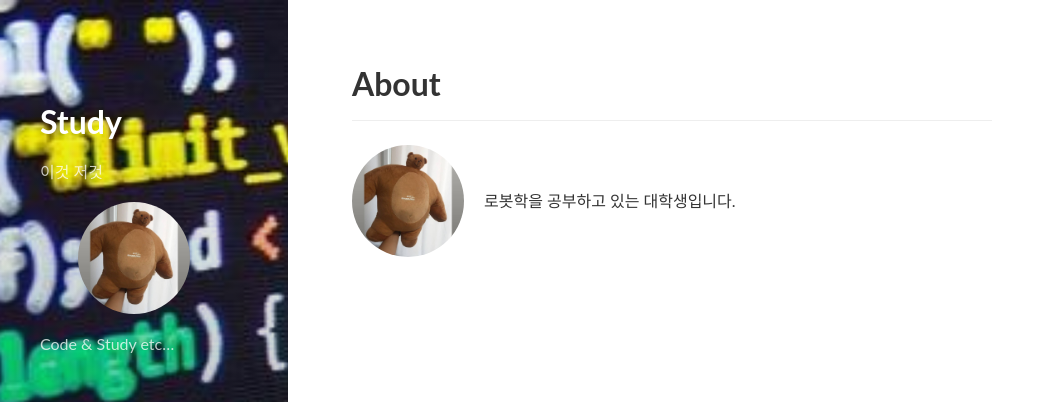
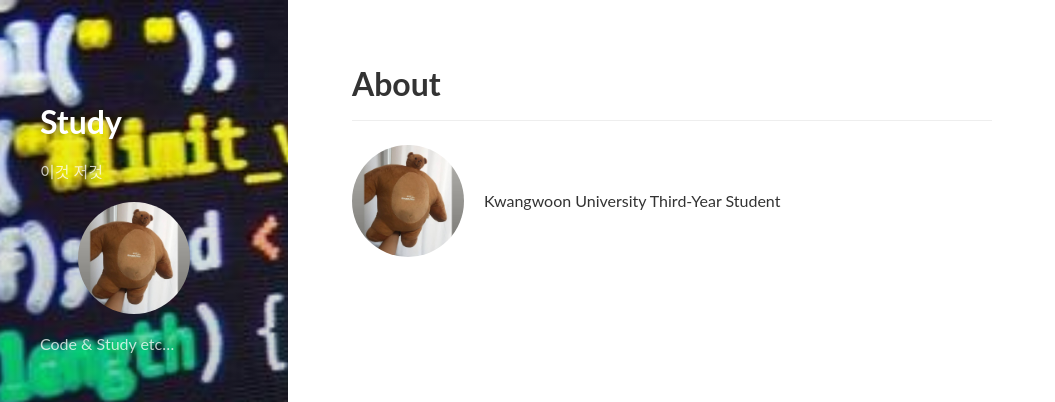
Before and after one commit to ekgus2222/ekgus2222.github.io, a Jekyll site: the page built from index.md, in a window 1280 px wide and 900 px high. Shown: the top 402 px of the window, without its empty margins (0-1055 px from the left). Built offline with Jekyll 4.4.1, drawn with Linux system fonts in a browser that asks for light colours; nearby versions of some CDN libraries.

Commit message:
Update authors.yml

```diff
--- a/_data/authors.yml
+++ b/_data/authors.yml
@@ -9,7 +9,7 @@ vvs:
   # Markdown enabled, can use multiple paragraphs (enabled by `|`)
   # 자기 소개
   about:             |
-    로봇학을 공부하고 있는 대학생입니다.
+    Kwangwoon University Third-Year Student
 
 
   # This photo will be used in the about section
```
